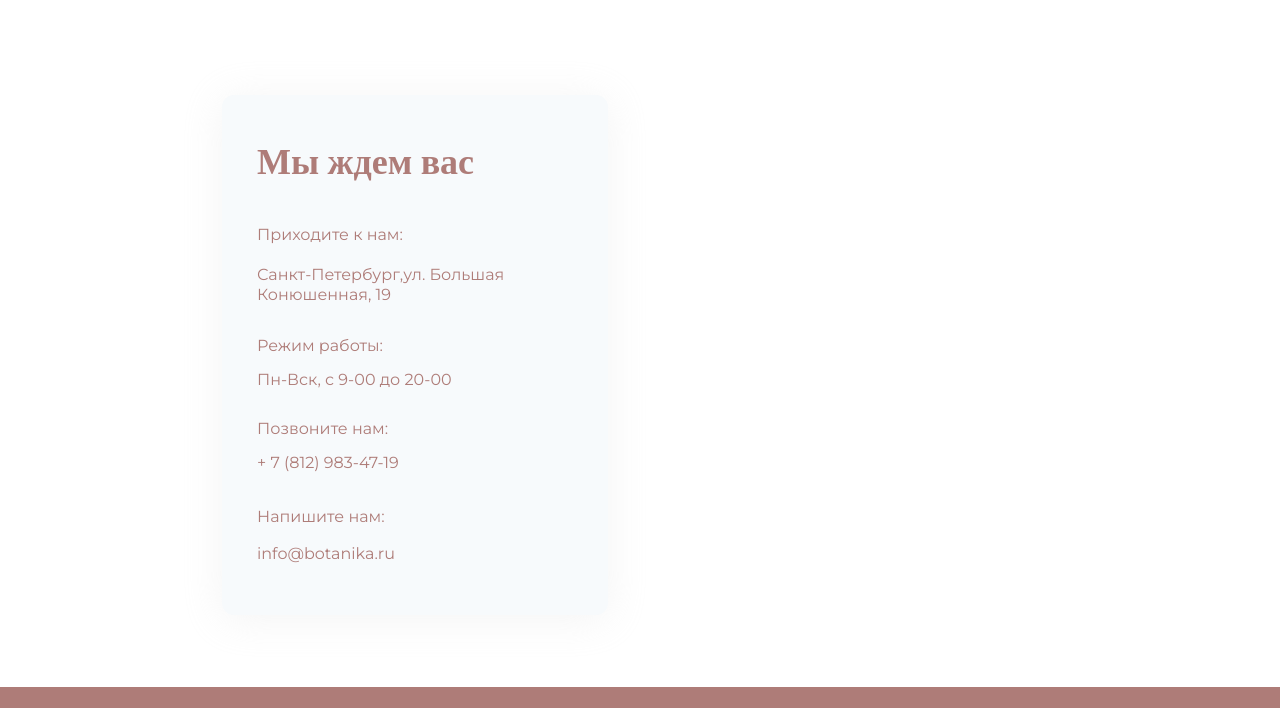
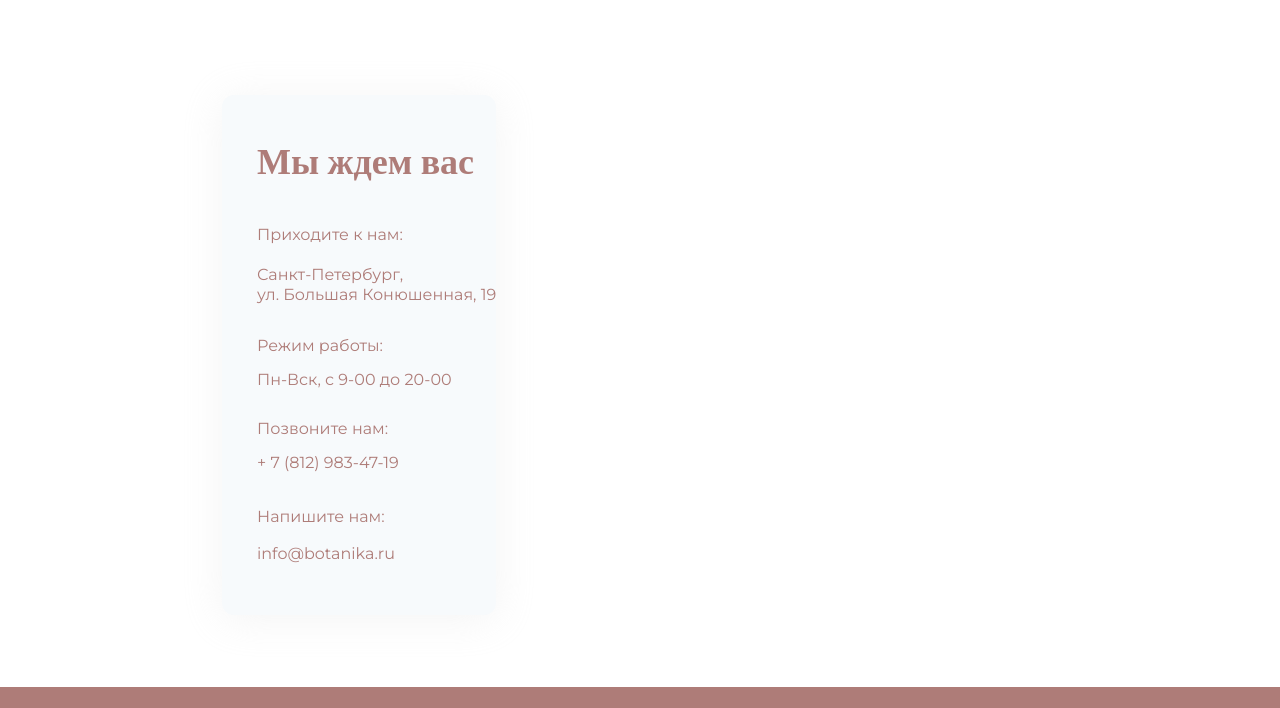
Before and after one commit to BesedinEgor/Botanika, a plain HTML site: page index.html in a window 1280 px wide. Shown: the part 3720-4428 px from the top of the page. Drawn offline with nearby package versions, Linux system fonts and the light colour scheme; a web font is replaced by a local one.

Commit message:
fix content

```diff
--- a/index.html
+++ b/index.html
@@ -330,7 +330,7 @@
                 <h2 class="contacts-title">Мы ждем вас</h2>
                 <dl>
                     <dt class="adress-title">Приходите к нам:</dt>
-                    <dd class="adress">Санкт-Петербург,ул. Большая Конюшенная, 19</dd>
+                    <dd class="adress">Санкт-Петербург, <br> ул. Большая Конюшенная, 19</dd>
 
                     <dt class="working">Режим работы:</dt>
                     <dd class="working-time">Пн-Вск, с 9-00 до 20-00</dd>
```
